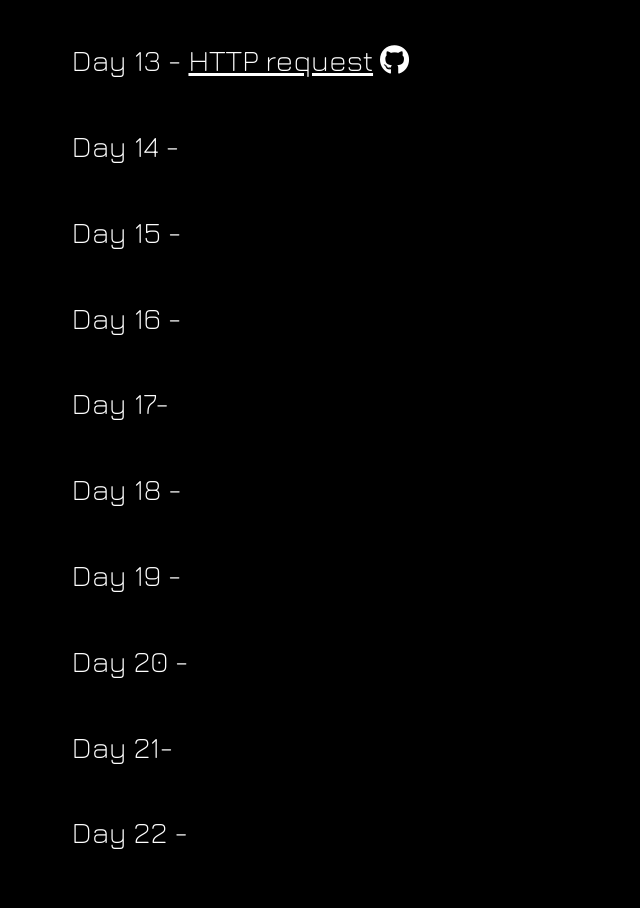
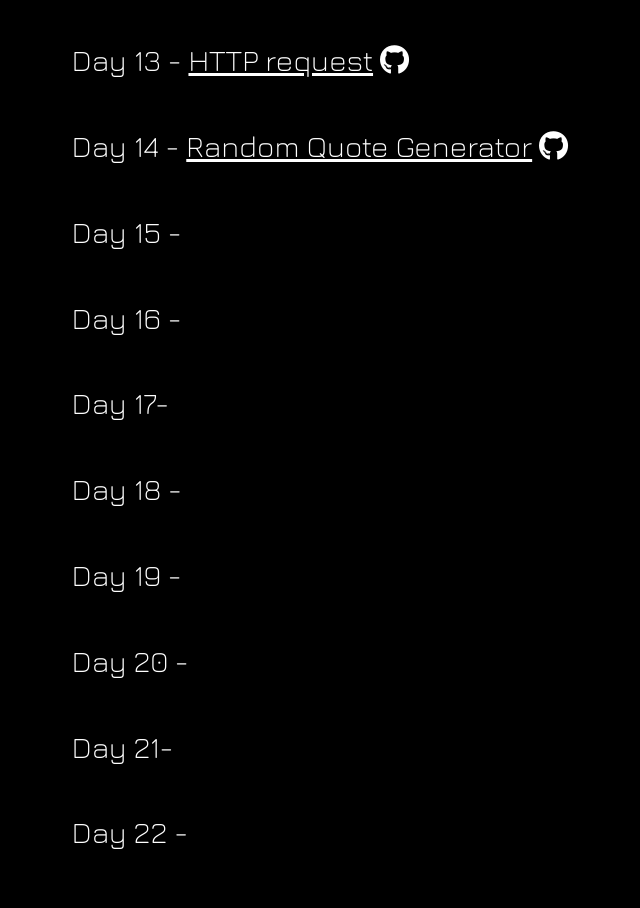
Before and after one commit to jleviharris/Portfolio, a React (Create React App) app in the folder frontend/: page /100DaysOfJavaScript in a window 1280 px wide. Shown: the part 1560-2468 px from the top of the page, without its empty margins (237-877 px from the left). Built offline with nearby package versions, Linux system fonts and the light colour scheme; some icons are missing.

Commit message:
Updated day 14 of 100 days of javascript

```diff
--- a/frontend/src/components/Projects/100DaysOfJavaScript.js
+++ b/frontend/src/components/Projects/100DaysOfJavaScript.js
@@ -238,8 +238,22 @@ const DaysOfJavaScript = () => {
             <i className="fa-brands fa-github gitHubProjLink"></i>
           </a>
         </h2>
+        <h2>
+          Day 14 -{" "}
+          <a
+            target="_blank"
+            href="https://devjonharris-random-quote-gen.netlify.app/"
+          >
+            Random Quote Generator
+          </a>{" "}
+          <a
+            target="_blank"
+            href="https://github.com/jleviharris/randomQuoteGenDay14.git"
+          >
+            <i className="fa-brands fa-github gitHubProjLink"></i>
+          </a>
+        </h2>
 
-        <h2>Day 14 - </h2>
         <h2>Day 15 - </h2>
         <h2>Day 16 - </h2>
         <h2>Day 17- </h2>
```
